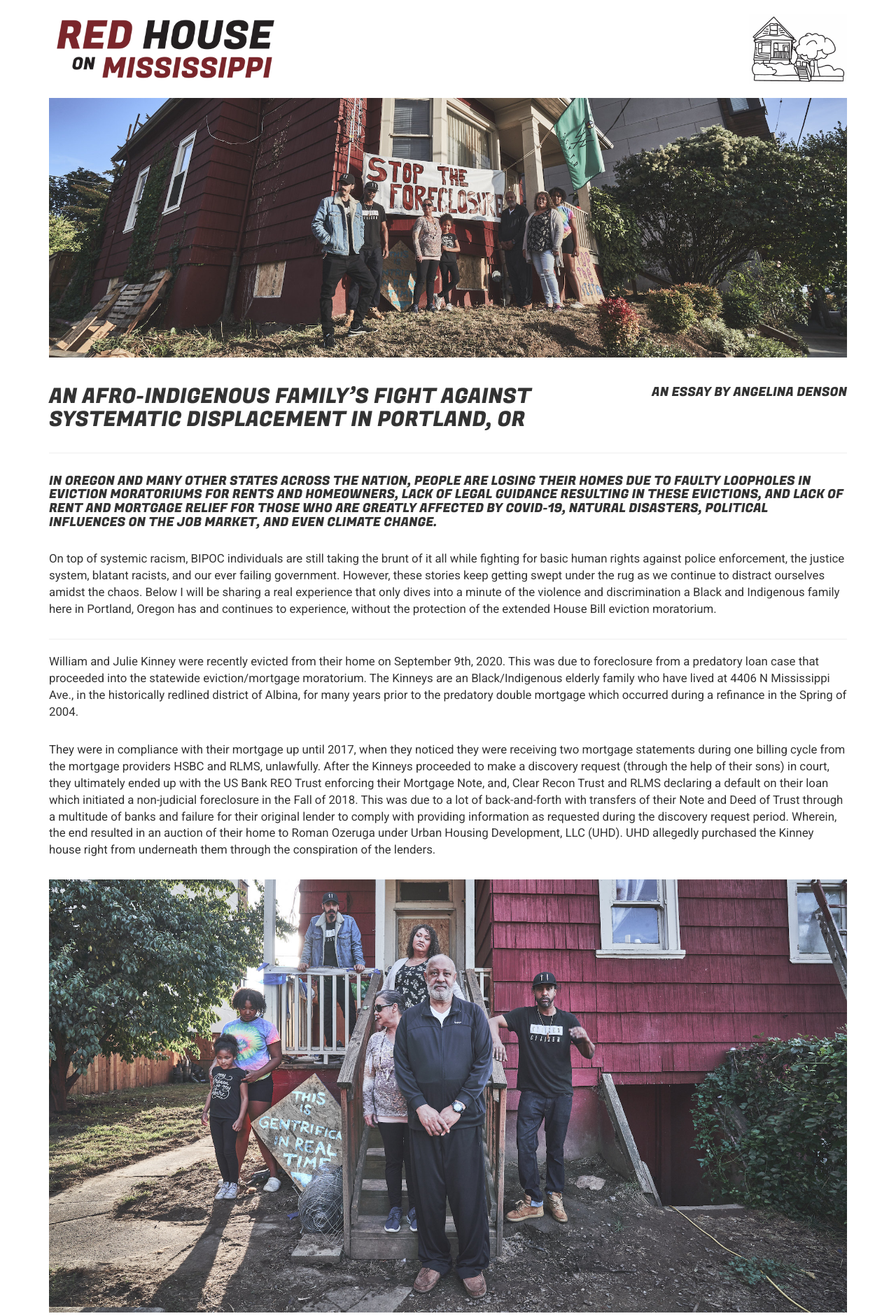
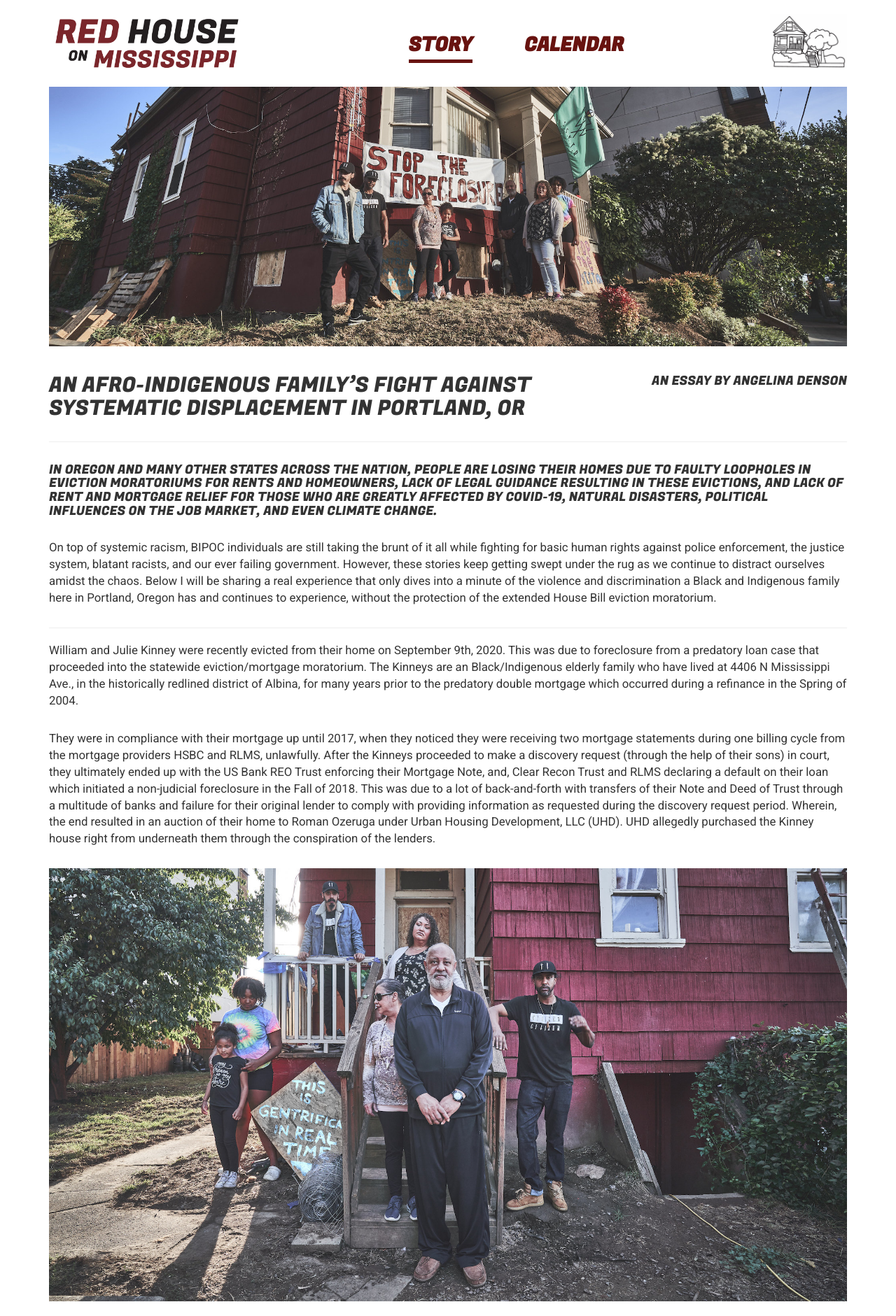
Before and after one commit to redhouseonmississippi/redhouseonmississippi.github.io, a Jekyll site: the page built from story.html, in a window 1280 px wide. Shown: the top 1881 px of the page at 70% size. Built offline with Jekyll 4.4.1, drawn with Linux system fonts in a browser that asks for light colours.

Commit message:
Refactors header to include links for /story and /calendar

```diff
--- a/_layouts/default.html
+++ b/_layouts/default.html
@@ -40,10 +40,20 @@
   <body>
     <div class="container">
       <div class='row header'>
-        <div class="col-sm-12">
+        <div class="col-sm-4">
           <a href="/">
             <img class='img-responsive text' src="/images/redhouse-header-text.png" alt="The words 'Red House on Mississippi' in big, bold, red and black text">
-            <img class='img-responsive hide-on-mobile logo' src="/images/redhouse-logo-only.jpg" alt="The words 'Red House on Mississippi' in big, bold, red and black text">
+          </a>
+        </div>
+        <div class="col-sm-6">
+          <ul class="list-inline">
+            <li><a {% if page.permalink == "story" %}class="selected" {% endif %}href="/story">STORY</a></li>
+            <li><a {% if page.permalink == "calendar" %}class="selected" {% endif %}href="/calendar">CALENDAR</a></li>
+          </ul>
+        </div>
+        <div class="logo col-sm-2">
+          <a href="/">
+            <img class='hide-on-mobile' src="/images/redhouse-logo-only.jpg" alt="Black and white outline drawing of the Red House, with front porch, stairs, and a big tree on the right">
           </a>
         </div>
       </div>
--- a/calendar.html
+++ b/calendar.html
@@ -3,7 +3,7 @@ layout: default
 permalink: calendar
 title: Calendar
 ---
-<p class="mobile-calendar-notice hide-on-desktop">HEY! IF TURN YOUR DEVICE SIDEWARDS, YOU'LL BE ABLE TO SEE THE CALENDAR BETTER</p>
+<p class="mobile-calendar-notice hide-on-wide-mobile">PLEASE TURN YOUR DEVICE SIDEWARDS TO USE THE CALENDAR. THANKS!</p>
 
 <div id="calendar">
   <div class="iframe-container">
--- a/css/main.scss
+++ b/css/main.scss
@@ -1,6 +1,7 @@
 ---
 # Only the main Sass file needs front matter (the dashes are enough)
 ---
+$red: #681310;
 
 body {
   margin-bottom: 20px;
@@ -41,17 +42,45 @@ img {
   }
 }
 
-.header img {
-  margin: 20px 0 0 0;
-
-  &.text {
-    height: 100px;
-    float: left
+.header {
+  img {
+    margin: 20px 0 0 0;
+    width: 280px;
   }
 
-  &.logo {
-    height: 100px;
-    float: right
+  ul {
+    border: 3px solid $red;
+    padding: 10px 0;
+    margin: -10px 0 0 0;
+    text-align: center;
+
+    li {
+      font-size: 140%;
+
+      + li {
+        margin-left: 40px;
+      }
+    }
+
+    a, a:hover {
+      color: $red;
+      text-decoration: none;
+      font-family: 'Fugaz One', cursive;
+    }
+
+    a.selected {
+      text-decoration: underline;
+//      border-bottom: 2px solid $red;
+    }
+
+  }
+
+  .logo {
+    text-align: right;
+
+    img {
+      width: 110px;
+    }
   }
 }
 
@@ -68,9 +97,8 @@ p.mobile-calendar-notice {
   color: white;
   font-weight: bold;
   text-align: center;
-  background-color: #333;
+  background-color: $red;
   margin: 20px 5px;
-  border: 5px solid red;
   padding: 10px;
 }
 
@@ -105,11 +133,46 @@ html.wf-loading * {
 }
 
 // STUFF JUST FOR TABLET / DESKTOP
-@media (min-width: 568px) {
+@media (min-width: 768px) {
   .hide-on-desktop { display: none }
+
+  .header {
+    ul {
+      border: 0;
+      padding: 5px 0;
+      background-color: white;
+      margin: 40px 0 0 0;
+      text-align: center;
+
+      li {
+        font-size: 200%;
+        font-family: 'Fugaz One', cursive;
+
+        + li {
+          margin-left: 60px;
+        }
+      }
+
+      a, a:hover {
+        color: $red;
+        font-weight: bold;
+      }
+
+      a.selected, a:hover {
+        text-decoration: none;
+        border-bottom: 5px solid $red;
+      }
+    }
+  }
 }
 
-// STUFF JUST FOR MOBILE
-@media (max-width: 567px) {
+// STUFF JUST FOR WIDE MOBILE
+@media (max-width: 767px) {
+  .header img { margin: 20px auto }
   .hide-on-mobile { display: none }
 }
+
+// STUFF JUST FOR TALL MOBILE
+@media (min-width: 568px) {
+  .hide-on-wide-mobile { display: none }
+}
```
